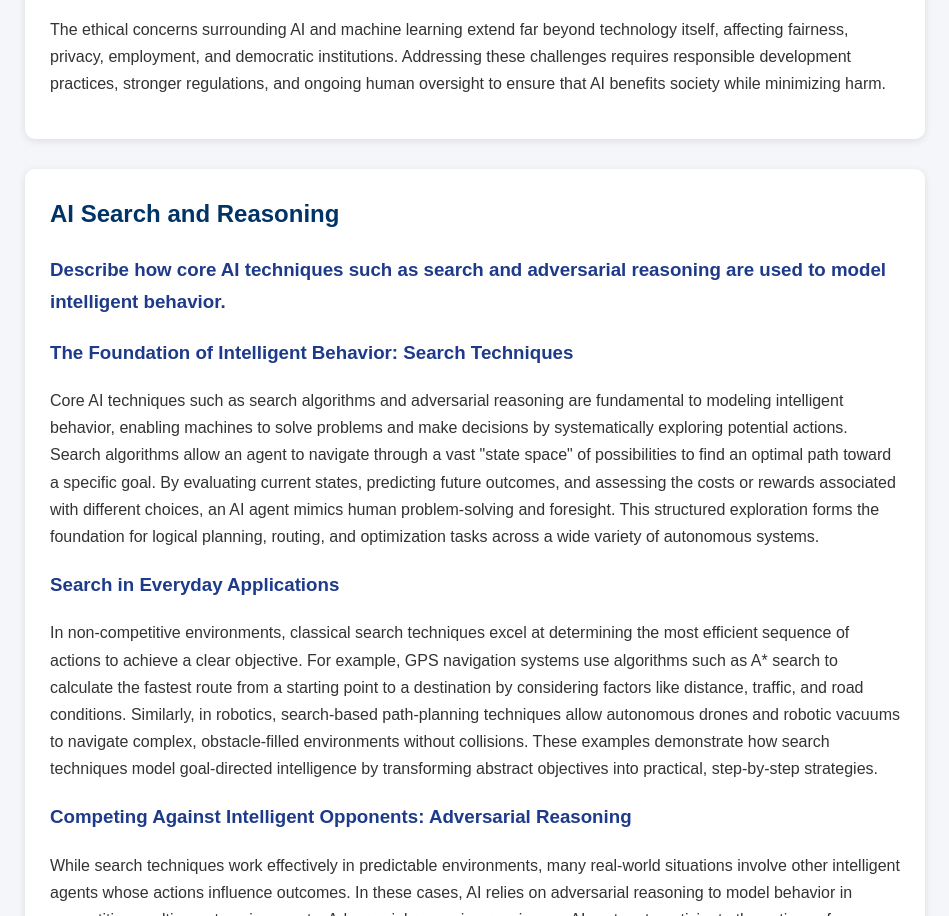
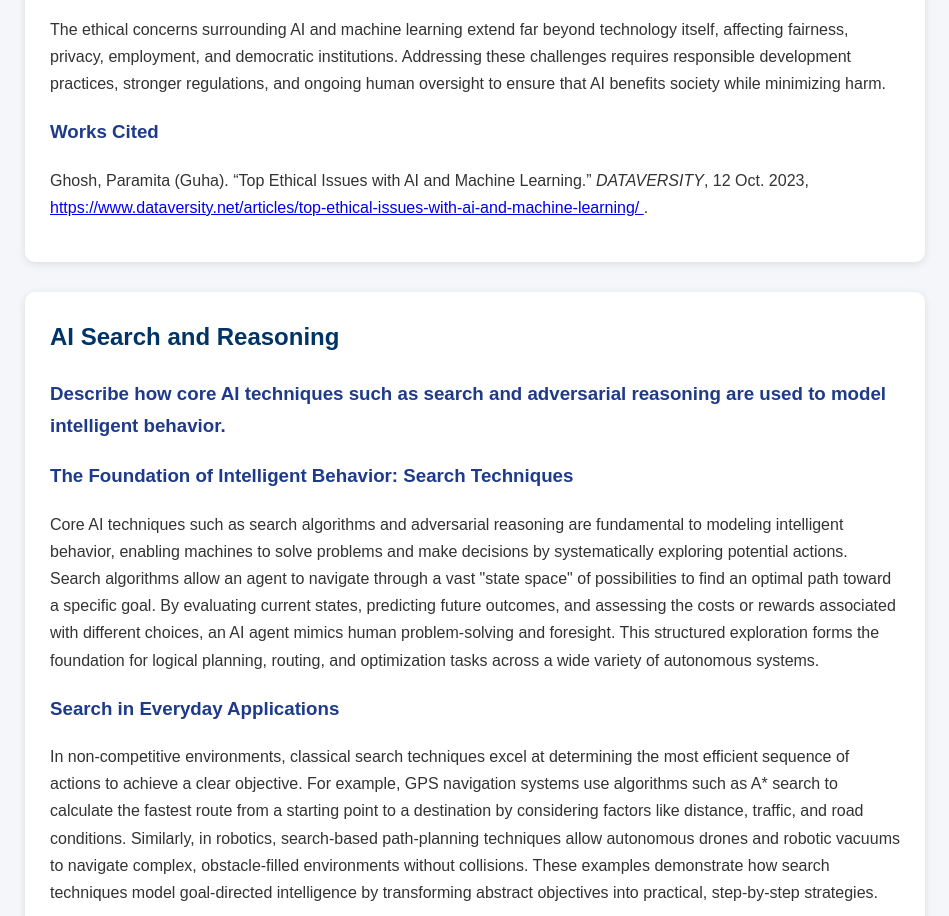
Before and after one commit to sahityakdas-design/Portfolio-for-CS-180-Intro-AI-ML-, a plain HTML site: page index.html in a window 1280 px wide. Shown: the part 3617-4533 px from the top of the page, without its empty margins (165-1114 px from the left). Drawn offline with Linux system fonts and the light colour scheme.

Commit message:
Update index.html

```diff
--- a/index.html
+++ b/index.html
@@ -286,6 +286,17 @@
         harm.
     </p>
 
+    <h3>Works Cited</h3>
+
+    <p>
+        Ghosh, Paramita (Guha). “Top Ethical Issues with AI and Machine
+        Learning.” <em>DATAVERSITY</em>, 12 Oct. 2023,
+        <a href="https://www.dataversity.net/articles/top-ethical-issues-with-ai-and-machine-learning/"
+           target="_blank" rel="noopener noreferrer">
+           https://www.dataversity.net/articles/top-ethical-issues-with-ai-and-machine-learning/
+        </a>.
+    </p>
+
 </section>
     	<section id="ai-search-reasoning">
 
```
